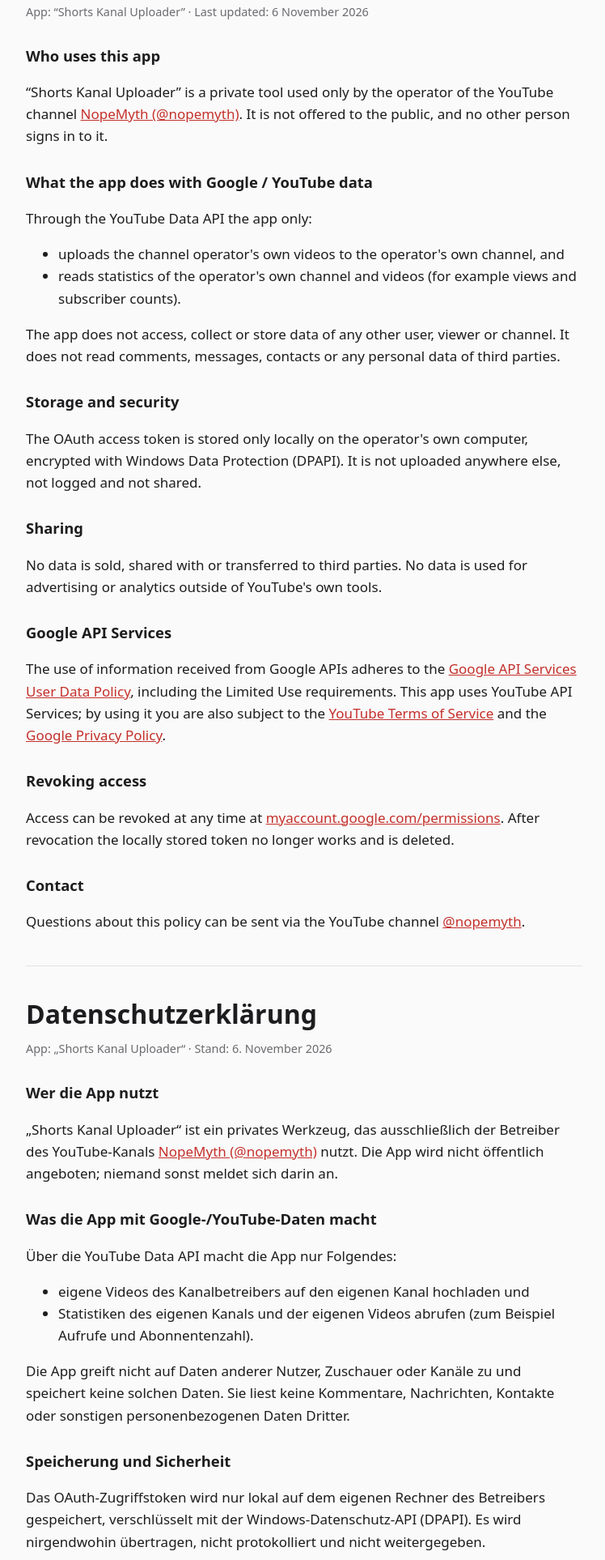
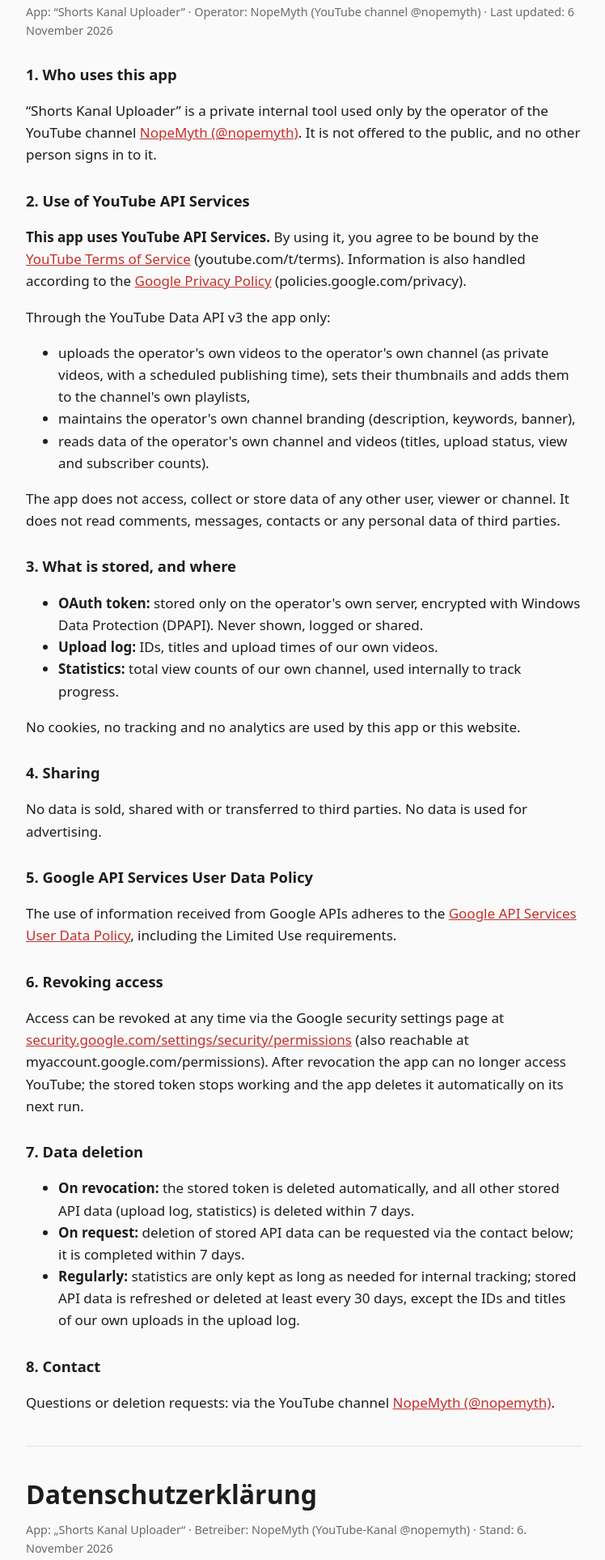
Before and after one commit to nopemyth/nopemyth.github.io, a plain HTML site: page privacy.html in a window 1280 px wide. Shown: the part 149-2075 px from the top of the page at 81% size, without its empty margins (264-1012 px from the left). Drawn offline with Linux system fonts and the light colour scheme.

Commit message:
Privacy policy: YouTube API Services, revocation, data deletion; homepage: privacy link and YouTube attribution

```diff
--- a/privacy.html
+++ b/privacy.html
@@ -11,67 +11,77 @@
   <p><a href="index.html">← NopeMyth</a> · <a href="#de">Deutsch</a></p>
 
   <h1>Privacy Policy</h1>
-  <p class="meta">App: “Shorts Kanal Uploader” · Last updated: 6 November 2026</p>
+  <p class="meta">App: “Shorts Kanal Uploader” · Operator: NopeMyth (YouTube channel @nopemyth) · Last updated: 6 November 2026</p>
 
-  <h2>Who uses this app</h2>
-  <p>“Shorts Kanal Uploader” is a private tool used only by the operator of the YouTube channel <a href="https://www.youtube.com/channel/UC6PvTMNjkVI3UBCZ_MT4IHA">NopeMyth (@nopemyth)</a>. It is not offered to the public, and no other person signs in to it.</p>
+  <h2>1. Who uses this app</h2>
+  <p>“Shorts Kanal Uploader” is a private internal tool used only by the operator of the YouTube channel <a href="https://www.youtube.com/channel/UC6PvTMNjkVI3UBCZ_MT4IHA">NopeMyth (@nopemyth)</a>. It is not offered to the public, and no other person signs in to it.</p>
 
-  <h2>What the app does with Google / YouTube data</h2>
-  <p>Through the YouTube Data API the app only:</p>
+  <h2>2. Use of YouTube API Services</h2>
+  <p><strong>This app uses YouTube API Services.</strong> By using it, you agree to be bound by the <a href="https://www.youtube.com/t/terms">YouTube Terms of Service</a> (youtube.com/t/terms). Information is also handled according to the <a href="https://policies.google.com/privacy">Google Privacy Policy</a> (policies.google.com/privacy).</p>
+  <p>Through the YouTube Data API v3 the app only:</p>
   <ul>
-    <li>uploads the channel operator's own videos to the operator's own channel, and</li>
-    <li>reads statistics of the operator's own channel and videos (for example views and subscriber counts).</li>
+    <li>uploads the operator's own videos to the operator's own channel (as private videos, with a scheduled publishing time), sets their thumbnails and adds them to the channel's own playlists,</li>
+    <li>maintains the operator's own channel branding (description, keywords, banner),</li>
+    <li>reads data of the operator's own channel and videos (titles, upload status, view and subscriber counts).</li>
   </ul>
   <p>The app does not access, collect or store data of any other user, viewer or channel. It does not read comments, messages, contacts or any personal data of third parties.</p>
 
-  <h2>Storage and security</h2>
-  <p>The OAuth access token is stored only locally on the operator's own computer, encrypted with Windows Data Protection (DPAPI). It is not uploaded anywhere else, not logged and not shared.</p>
+  <h2>3. What is stored, and where</h2>
+  <ul>
+    <li><strong>OAuth token:</strong> stored only on the operator's own server, encrypted with Windows Data Protection (DPAPI). Never shown, logged or shared.</li>
+    <li><strong>Upload log:</strong> IDs, titles and upload times of our own videos.</li>
+    <li><strong>Statistics:</strong> total view counts of our own channel, used internally to track progress.</li>
+  </ul>
+  <p>No cookies, no tracking and no analytics are used by this app or this website.</p>
 
-  <h2>Sharing</h2>
-  <p>No data is sold, shared with or transferred to third parties. No data is used for advertising or analytics outside of YouTube's own tools.</p>
+  <h2>4. Sharing</h2>
+  <p>No data is sold, shared with or transferred to third parties. No data is used for advertising.</p>
 
-  <h2>Google API Services</h2>
-  <p>The use of information received from Google APIs adheres to the <a href="https://developers.google.com/terms/api-services-user-data-policy">Google API Services User Data Policy</a>, including the Limited Use requirements. This app uses YouTube API Services; by using it you are also subject to the <a href="https://www.youtube.com/t/terms">YouTube Terms of Service</a> and the <a href="https://policies.google.com/privacy">Google Privacy Policy</a>.</p>
+  <h2>5. Google API Services User Data Policy</h2>
+  <p>The use of information received from Google APIs adheres to the <a href="https://developers.google.com/terms/api-services-user-data-policy">Google API Services User Data Policy</a>, including the Limited Use requirements.</p>
 
-  <h2>Revoking access</h2>
-  <p>Access can be revoked at any time at <a href="https://myaccount.google.com/permissions">myaccount.google.com/permissions</a>. After revocation the locally stored token no longer works and is deleted.</p>
+  <h2>6. Revoking access</h2>
+  <p>Access can be revoked at any time via the Google security settings page at <a href="https://security.google.com/settings/security/permissions">security.google.com/settings/security/permissions</a> (also reachable at myaccount.google.com/permissions). After revocation the app can no longer access YouTube; the stored token stops working and the app deletes it automatically on its next run.</p>
 
-  <h2>Contact</h2>
-  <p>Questions about this policy can be sent via the YouTube channel <a href="https://www.youtube.com/channel/UC6PvTMNjkVI3UBCZ_MT4IHA">@nopemyth</a>.</p>
+  <h2>7. Data deletion</h2>
+  <ul>
+    <li><strong>On revocation:</strong> the stored token is deleted automatically, and all other stored API data (upload log, statistics) is deleted within 7 days.</li>
+    <li><strong>On request:</strong> deletion of stored API data can be requested via the contact below; it is completed within 7 days.</li>
+    <li><strong>Regularly:</strong> statistics are only kept as long as needed for internal tracking; stored API data is refreshed or deleted at least every 30 days, except the IDs and titles of our own uploads in the upload log.</li>
+  </ul>
+
+  <h2>8. Contact</h2>
+  <p>Questions or deletion requests: via the YouTube channel <a href="https://www.youtube.com/channel/UC6PvTMNjkVI3UBCZ_MT4IHA">NopeMyth (@nopemyth)</a>.</p>
 
   <hr>
 
   <h1 id="de">Datenschutzerklärung</h1>
-  <p class="meta">App: „Shorts Kanal Uploader“ · Stand: 6. November 2026</p>
+  <p class="meta">App: „Shorts Kanal Uploader“ · Betreiber: NopeMyth (YouTube-Kanal @nopemyth) · Stand: 6. November 2026</p>
 
-  <h2>Wer die App nutzt</h2>
-  <p>„Shorts Kanal Uploader“ ist ein privates Werkzeug, das ausschließlich der Betreiber des YouTube-Kanals <a href="https://www.youtube.com/channel/UC6PvTMNjkVI3UBCZ_MT4IHA">NopeMyth (@nopemyth)</a> nutzt. Die App wird nicht öffentlich angeboten; niemand sonst meldet sich darin an.</p>
+  <h2>1. Wer die App nutzt</h2>
+  <p>„Shorts Kanal Uploader“ ist ein privates internes Werkzeug, das ausschließlich der Betreiber des YouTube-Kanals <a href="https://www.youtube.com/channel/UC6PvTMNjkVI3UBCZ_MT4IHA">NopeMyth (@nopemyth)</a> nutzt. Die App wird nicht öffentlich angeboten; niemand sonst meldet sich darin an.</p>
 
-  <h2>Was die App mit Google-/YouTube-Daten macht</h2>
-  <p>Über die YouTube Data API macht die App nur Folgendes:</p>
-  <ul>
-    <li>eigene Videos des Kanalbetreibers auf den eigenen Kanal hochladen und</li>
-    <li>Statistiken des eigenen Kanals und der eigenen Videos abrufen (zum Beispiel Aufrufe und Abonnentenzahl).</li>
-  </ul>
-  <p>Die App greift nicht auf Daten anderer Nutzer, Zuschauer oder Kanäle zu und speichert keine solchen Daten. Sie liest keine Kommentare, Nachrichten, Kontakte oder sonstigen personenbezogenen Daten Dritter.</p>
+  <h2>2. Nutzung der YouTube-API-Dienste</h2>
+  <p><strong>Diese App nutzt die YouTube-API-Dienste.</strong> Es gelten die <a href="https://www.youtube.com/t/terms">Nutzungsbedingungen von YouTube</a> und die <a href="https://policies.google.com/privacy">Datenschutzerklärung von Google</a>.</p>
+  <p>Über die YouTube Data API v3 macht die App nur Folgendes: eigene Videos auf den eigenen Kanal hochladen (privat, mit geplantem Veröffentlichungszeitpunkt), Thumbnails setzen und Videos eigenen Playlists hinzufügen, das Branding des eigenen Kanals pflegen sowie Daten des eigenen Kanals und der eigenen Videos lesen (Titel, Status, Aufrufe, Abonnenten). Daten anderer Nutzer, Zuschauer oder Kanäle werden weder abgerufen noch gespeichert.</p>
 
-  <h2>Speicherung und Sicherheit</h2>
-  <p>Das OAuth-Zugriffstoken wird nur lokal auf dem eigenen Rechner des Betreibers gespeichert, verschlüsselt mit der Windows-Datenschutz-API (DPAPI). Es wird nirgendwohin übertragen, nicht protokolliert und nicht weitergegeben.</p>
+  <h2>3. Was gespeichert wird</h2>
+  <p>Das OAuth-Token liegt nur auf dem eigenen Server des Betreibers, verschlüsselt mit der Windows-Datenschutz-API (DPAPI). Dazu kommen ein Upload-Protokoll (IDs, Titel, Zeitpunkte der eigenen Videos) und Gesamt-Aufrufzahlen des eigenen Kanals. Keine Cookies, kein Tracking.</p>
 
-  <h2>Weitergabe</h2>
-  <p>Es werden keine Daten verkauft, an Dritte weitergegeben oder übermittelt. Es findet keine Nutzung für Werbung oder Analyse außerhalb der eigenen YouTube-Werkzeuge statt.</p>
+  <h2>4. Weitergabe</h2>
+  <p>Es werden keine Daten verkauft oder an Dritte weitergegeben und keine Daten für Werbung genutzt. Die Nutzung von Daten aus Google-APIs hält sich an die <a href="https://developers.google.com/terms/api-services-user-data-policy">Google API Services User Data Policy</a> einschließlich der Limited-Use-Anforderungen.</p>
 
-  <h2>Google-API-Dienste</h2>
-  <p>Die Nutzung von Informationen aus Google-APIs hält sich an die <a href="https://developers.google.com/terms/api-services-user-data-policy">Google API Services User Data Policy</a> einschließlich der Limited-Use-Anforderungen. Die App nutzt die YouTube-API-Dienste; es gelten zusätzlich die <a href="https://www.youtube.com/t/terms">Nutzungsbedingungen von YouTube</a> und die <a href="https://policies.google.com/privacy">Datenschutzerklärung von Google</a>.</p>
+  <h2>5. Zugriff widerrufen</h2>
+  <p>Jederzeit unter <a href="https://security.google.com/settings/security/permissions">security.google.com/settings/security/permissions</a>. Danach funktioniert das gespeicherte Token nicht mehr und wird beim nächsten Lauf automatisch gelöscht.</p>
 
-  <h2>Zugriff widerrufen</h2>
-  <p>Der Zugriff lässt sich jederzeit unter <a href="https://myaccount.google.com/permissions">myaccount.google.com/permissions</a> widerrufen. Danach funktioniert das lokal gespeicherte Token nicht mehr und wird gelöscht.</p>
+  <h2>6. Löschung</h2>
+  <p>Nach einem Widerruf oder auf Anfrage werden alle gespeicherten API-Daten innerhalb von 7 Tagen gelöscht. Gespeicherte API-Daten werden mindestens alle 30 Tage aktualisiert oder gelöscht, ausgenommen IDs und Titel der eigenen Uploads im Upload-Protokoll.</p>
 
-  <h2>Kontakt</h2>
-  <p>Fragen zu dieser Erklärung bitte über den YouTube-Kanal <a href="https://www.youtube.com/channel/UC6PvTMNjkVI3UBCZ_MT4IHA">@nopemyth</a>.</p>
+  <h2>7. Kontakt</h2>
+  <p>Fragen oder Löschanfragen bitte über den YouTube-Kanal <a href="https://www.youtube.com/channel/UC6PvTMNjkVI3UBCZ_MT4IHA">NopeMyth (@nopemyth)</a>.</p>
 </main>
 <footer>
-  <a href="index.html">NopeMyth</a> · <a href="https://www.youtube.com/channel/UC6PvTMNjkVI3UBCZ_MT4IHA">YouTube</a>
+  <a href="index.html">NopeMyth</a> · <a href="https://www.youtube.com/channel/UC6PvTMNjkVI3UBCZ_MT4IHA">YouTube</a> · YouTube is a trademark of Google LLC.
 </footer>
 </body>
 </html>
--- a/style.css
+++ b/style.css
@@ -12,3 +12,9 @@ a { color: var(--accent); }
 .button { display: inline-block; padding: 10px 16px; border-radius: 8px; background: var(--accent); color: #fff; text-decoration: none; font-weight: 600; }
 hr { border: 0; border-top: 1px solid var(--line); margin: 40px 0; }
 footer { border-top: 1px solid var(--line); padding-top: 16px; padding-bottom: 32px; color: var(--muted); font-size: .9rem; }
+.top { display: flex; justify-content: space-between; align-items: center; max-width: 720px; margin: 0 auto; padding: 14px 16px; border-bottom: 1px solid var(--line); }
+.brand { font-weight: 800; }
+.top nav a { font-weight: 600; }
+.kasten { border: 1px solid var(--line); border-radius: 10px; padding: 4px 18px 10px; margin: 28px 0; }
+.yt { font-size: .95rem; }
+.yt-badge { display: inline-block; background: #ff0000; color: #fff; border-radius: 6px; padding: 0 7px; font-size: .8rem; margin-right: 4px; }
```
Also changed, not shown: index.html (+13 -2 lines).
